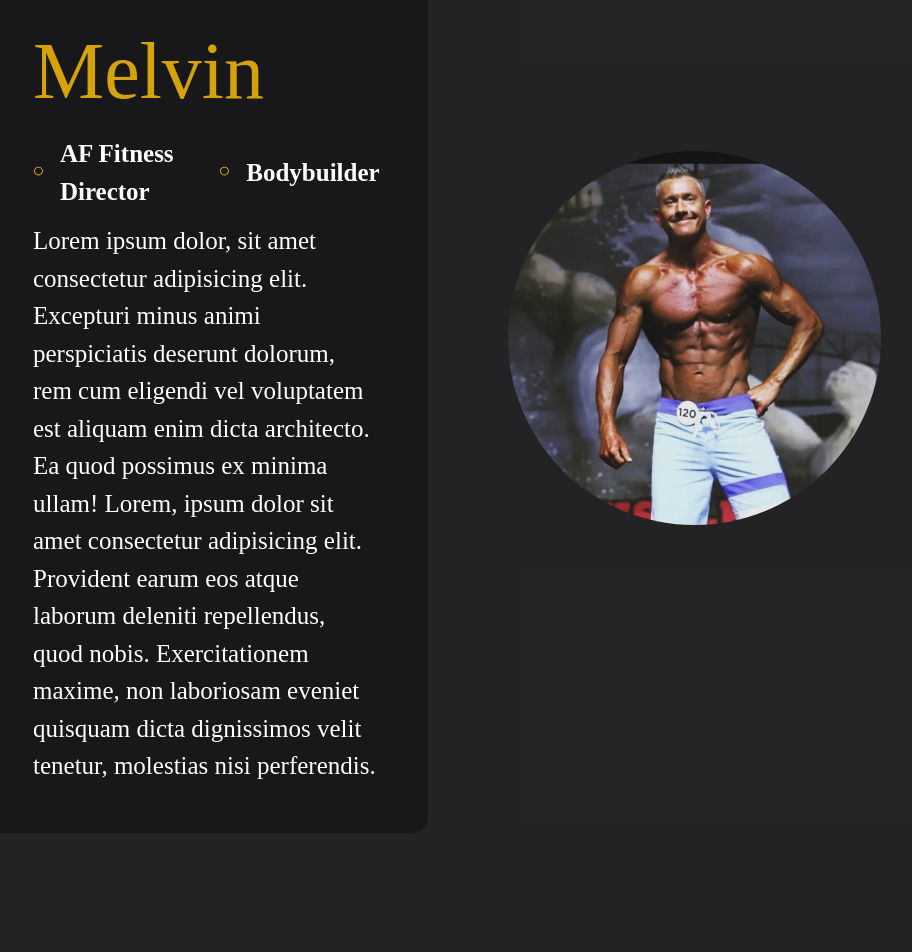
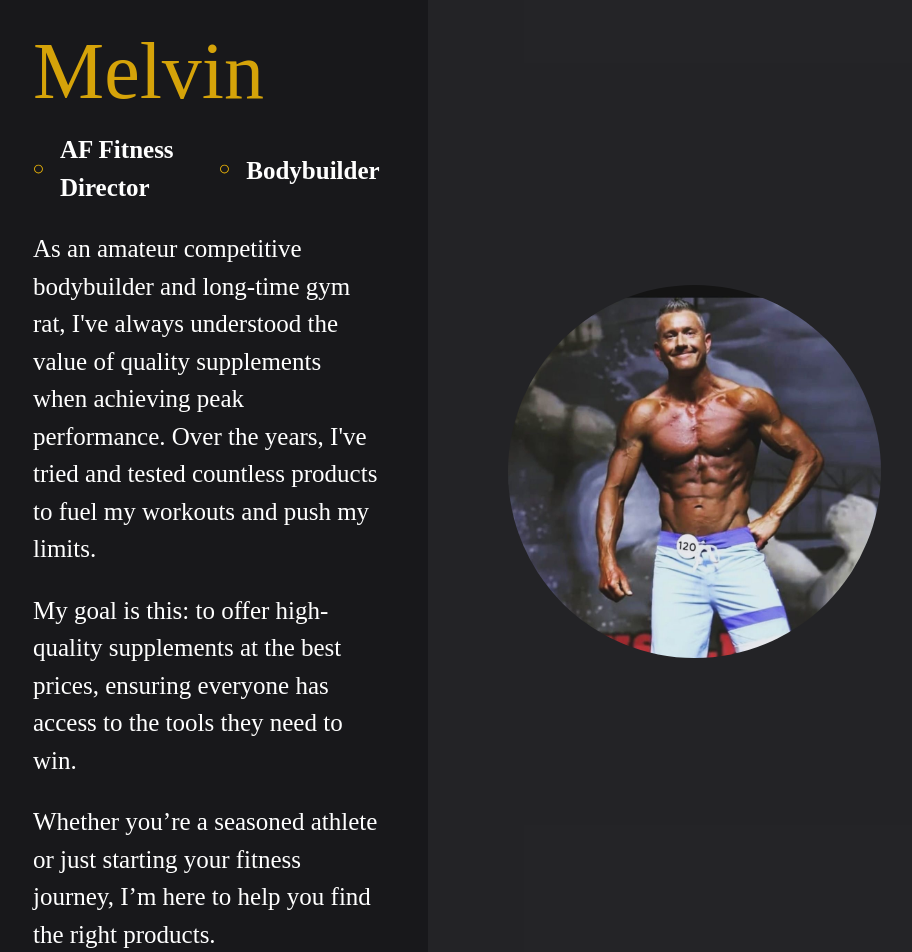
Before and after one commit to TaylerWaddle/supps-shop, a React (Vite) app in the folder supps-shop/: page / in a window 1280 px wide. Shown: the part 3240-4192 px from the top of the page, without its empty margins (239-1151 px from the left). Built offline with nearby package versions, Linux system fonts and the light colour scheme; a web font is replaced by a local one.

Commit message:
Changed Scott Bio Content

```diff
--- a/supps-shop/src/components/about-us.component.jsx
+++ b/supps-shop/src/components/about-us.component.jsx
@@ -57,7 +57,7 @@ const AboutUs = () => {
             <h1 className="text-6xl font-medium text-yellow-500/90">
               Scott Melvin
             </h1>
-            <div className="flex items-center space-x-4 pb-3">
+            <div className="mb-6 flex items-center space-x-4">
               <svg
                 xmlns="http://www.w3.org/2000/svg"
                 height="16px"
@@ -67,7 +67,7 @@ const AboutUs = () => {
               >
                 <path d="M480.28-96Q401-96 331-126t-122.5-82.5Q156-261 126-330.96t-30-149.5Q96-560 126-629.5q30-69.5 82.5-122T330.96-834q69.96-30 149.5-30t149.04 30q69.5 30 122 82.5T834-629.28q30 69.73 30 149Q864-401 834-331t-82.5 122.5Q699-156 629.28-126q-69.73 30-149 30Zm-.28-72q130 0 221-91t91-221q0-130-91-221t-221-91q-130 0-221 91t-91 221q0 130 91 221t221 91Zm0-312Z" />
               </svg>
-              <span className="pt-1 text-2xl font-semibold text-white">
+              <span className="text-2xl font-semibold text-white">
                 AF Fitness Director
               </span>
               <svg
@@ -83,15 +83,23 @@ const AboutUs = () => {
                 Bodybuilder
               </span>
             </div>
+            <p className="mb-6 text-2xl font-light text-white">
+              As an amateur competitive bodybuilder and long-time gym rat, I've
+              always understood the value of quality supplements when achieving
+              peak performance. Over the years, I've tried and tested countless
+              products to fuel my workouts and push my limits.
+            </p>
+            <p className="mb-6 text-2xl font-light text-white">
+              My goal is this: to offer high-quality supplements at the best
+              prices, ensuring everyone has access to the tools they need to
+              win.
+            </p>
+            <p className="mb-6 text-2xl font-light text-white">
+              Whether you’re a seasoned athlete or just starting your fitness
+              journey, I’m here to help you find the right products.
+            </p>
             <span className="text-2xl font-light text-white">
-              Lorem ipsum dolor, sit amet consectetur adipisicing elit.
-              Excepturi minus animi perspiciatis deserunt dolorum, rem cum
-              eligendi vel voluptatem est aliquam enim dicta architecto. Ea quod
-              possimus ex minima ullam! Lorem, ipsum dolor sit amet consectetur
-              adipisicing elit. Provident earum eos atque laborum deleniti
-              repellendus, quod nobis. Exercitationem maxime, non laboriosam
-              eveniet quisquam dicta dignissimos velit tenetur, molestias nisi
-              perferendis.
+              Connect with me: [LinkedIn Profile] | [Email Address]
             </span>
           </div>
           <img src={ScottPhoto} className="mx-20 h-full w-1/3 rounded-full" />
--- a/supps-shop/src/components/testimonial-card.component.jsx
+++ b/supps-shop/src/components/testimonial-card.component.jsx
@@ -14,10 +14,10 @@ const TestimonialCard = () => {
         <Star />
       </div>
       <p className="text-md font-light text-white">
-        "Lorem ipsum dolor sit amet, consectetur adipisicing elit. Placeat totam
+        Lorem ipsum dolor sit amet, consectetur adipisicing elit. Placeat totam
         quasi voluptatibus dolorum aperiam facilis vero, in incidunt odio nulla
         non eius! Quam sapiente maxime, molestias voluptatibus dicta ducimus
-        fugit?"
+        fugit?
       </p>
     </div>
   );
```
